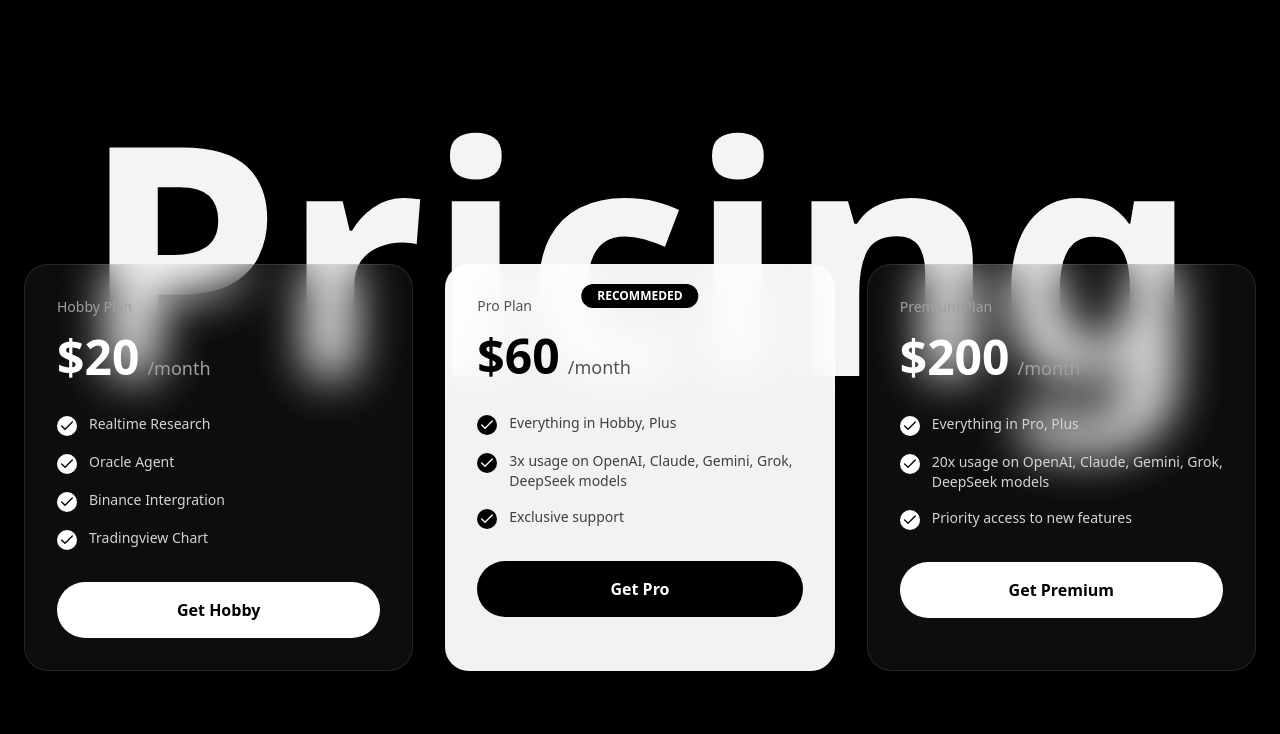
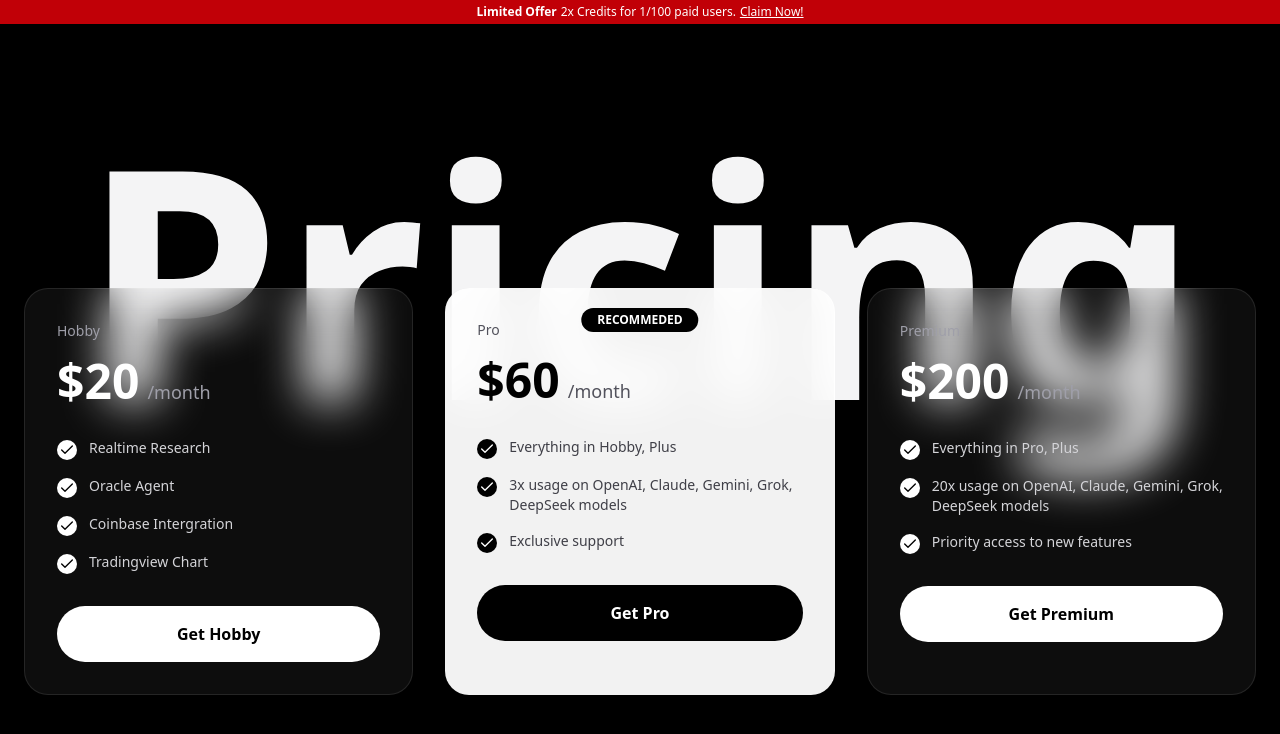
Before and after one commit to nileshunlucky/Richacle, a Next.js app in the folder client/: page /pricing in a window 1280 px wide. Shown: the top 734 px of the page. Built offline with nearby package versions, Linux system fonts and the light colour scheme; no server answers.

Commit message:
rm binance

```diff
--- a/client/app/dashboard/page.tsx
+++ b/client/app/dashboard/page.tsx
@@ -1488,7 +1488,7 @@ const handleClearMemory = async () => {
               >
                 {typeof msg.content === 'string' ? (
                   <div className={cn(
-                    "max-w-[90%] p-3 text-[13px] leading-relaxed rounded-lg rounded-tr-none",
+                    "max-w-[90%] p-3 text-[13px] leading-relaxed rounded-lg",
                     msg.role === "user" ? "bg-zinc-900 text-white" : "bg-transparent text-[#d1d1d1] pl-4"
                   )}>
 {msg.content.split(/(\/scalp-trade|\/swing-trade|\/day-trade)/gi).map((part, i) =>
--- a/client/app/pricing/page.tsx
+++ b/client/app/pricing/page.tsx
@@ -13,13 +13,13 @@ export default function Home() {
 
   const plans = [
     {
-      name: "Hobby Plan",
+      name: "Hobby",
       price: 20,
       period: "/month",
       features: [
         "Realtime Research",
         "Oracle Agent",
-        "Binance Intergration",
+        "Coinbase Intergration",
         "Tradingview Chart",
       ],
       cta: "Get Hobby",
@@ -27,7 +27,7 @@ export default function Home() {
       featured: false
     },
     {
-      name: "Pro Plan",
+      name: "Pro",
       price: 60,
       period: "/month",
       features: [
@@ -40,7 +40,7 @@ export default function Home() {
       featured: true
     },
     {
-      name: "Premium Plan",
+      name: "Premium",
       price: 200,
       period: "/month",
       features: [
@@ -78,8 +78,9 @@ const cardVariants = {
 
 
   return (
+    <>
+     <div className="flex items-center justify-center bg-red-700 text-white w-full p-1 gap-1 text-xs"><p className="font-semibold">Limited Offer</p> 2x Credits for 1/100 paid users. <p className="underline cursor-pointer"> Claim Now!</p></div>
     <div className="bg-black text-white md:pt-28 ">
-
       {/* Hero Section */}
       <div className="pt-20 pb-16 px-6 relative min-h-screen">
 
@@ -173,5 +174,6 @@ const cardVariants = {
         </motion.div>
       </div>
     </div>
+    </>
   );
 }
--- a/client/app/signup/page.tsx
+++ b/client/app/signup/page.tsx
@@ -105,7 +105,7 @@ export default function SignupPage() {
               <div className="text-xl font-bold text-gray-700">Claude</div>
             </div>
             <div className="flex items-center justify-center">
-              <div className="text-xl font-bold text-gray-700">Binance</div>
+              <div className="text-xl font-bold text-gray-700">Coinbase</div>
             </div>
             <div className="flex items-center justify-center">
               <div className="text-xl font-bold text-gray-700">TradingView</div>
--- a/client/components/Nav.tsx
+++ b/client/components/Nav.tsx
@@ -27,7 +27,11 @@ export default function Navbar() {
   }, []);
 
   return (
+   <>
+    <div className="flex items-center justify-center bg-red-700 text-white w-full p-1 gap-1 text-xs"><p className="font-semibold">Limited Offer</p> 2x Credits for 1/100 paid users. <Link href="/pricing"><p className="underline cursor-pointer"> Claim Now!</p></Link></div>
     <nav className="z-50 flex w-full flex-col items-center justify-between px-8 py-6 md:max-w-7xl md:mx-auto">
+
+
       <div className="flex items-center justify-between w-full">
 
         <Link href="/" className="flex items-center gap-1">
@@ -86,5 +90,6 @@ export default function Navbar() {
         )}
       </AnimatePresence>
     </nav>
+    </>
   );
 }
--- a/client/components/Navbar.tsx
+++ b/client/components/Navbar.tsx
@@ -269,22 +269,23 @@ const toggleMobileTip = () => {
         <DropdownMenuItem className="cursor-pointer" onClick={() => onModeChange?.("paper")}>
           Paper Trading
         </DropdownMenuItem>
-        <DropdownMenuItem className="cursor-pointer"
+
+         <DropdownMenuItem
+  className="cursor-pointer"
   onClick={() => {
     if (!isVerified) {
-      toast("Upgrade your plan to unlock Binance Futures.");
+      toast("Upgrade your plan to unlock Coinbase Futures.");
       setShowPricing(true);
       return;
     }
-    onModeChange?.("binance");
-    setIsModalOpen(true);
+    toast.error("Something went wrong, please try later!");
   }}
 >
-  Binance Future
+  Coinbase
   {!isVerified && <Lock size={11} className="ml-2 inline text-zinc-400" />}
 </DropdownMenuItem>
+      </DropdownMenuContent>
 
-      </DropdownMenuContent>
     </DropdownMenu>
   </div>
 </div>
--- a/client/components/Pricing.tsx
+++ b/client/components/Pricing.tsx
@@ -13,13 +13,13 @@ export default function Home() {
 
   const plans = [
     {
-      name: "Hobby Plan",
+      name: "Hobby",
       price: 20,
       period: "/month",
       features: [
         "Realtime Research",
         "Oracle Agent",
-        "Binance Intergration",
+        "Coinbase Intergration",
         "Tradingview Chart",
       ],
       cta: "Get Hobby",
@@ -27,7 +27,7 @@ export default function Home() {
       featured: false
     },
     {
-      name: "Pro Plan",
+      name: "Pro",
       price: 60,
       period: "/month",
       features: [
@@ -40,7 +40,7 @@ export default function Home() {
       featured: true
     },
     {
-      name: "Premium Plan",
+      name: "Premium",
       price: 200,
       period: "/month",
       features: [
```
Also changed, not shown: client/components/Brands.tsx (+16 -14 lines).
